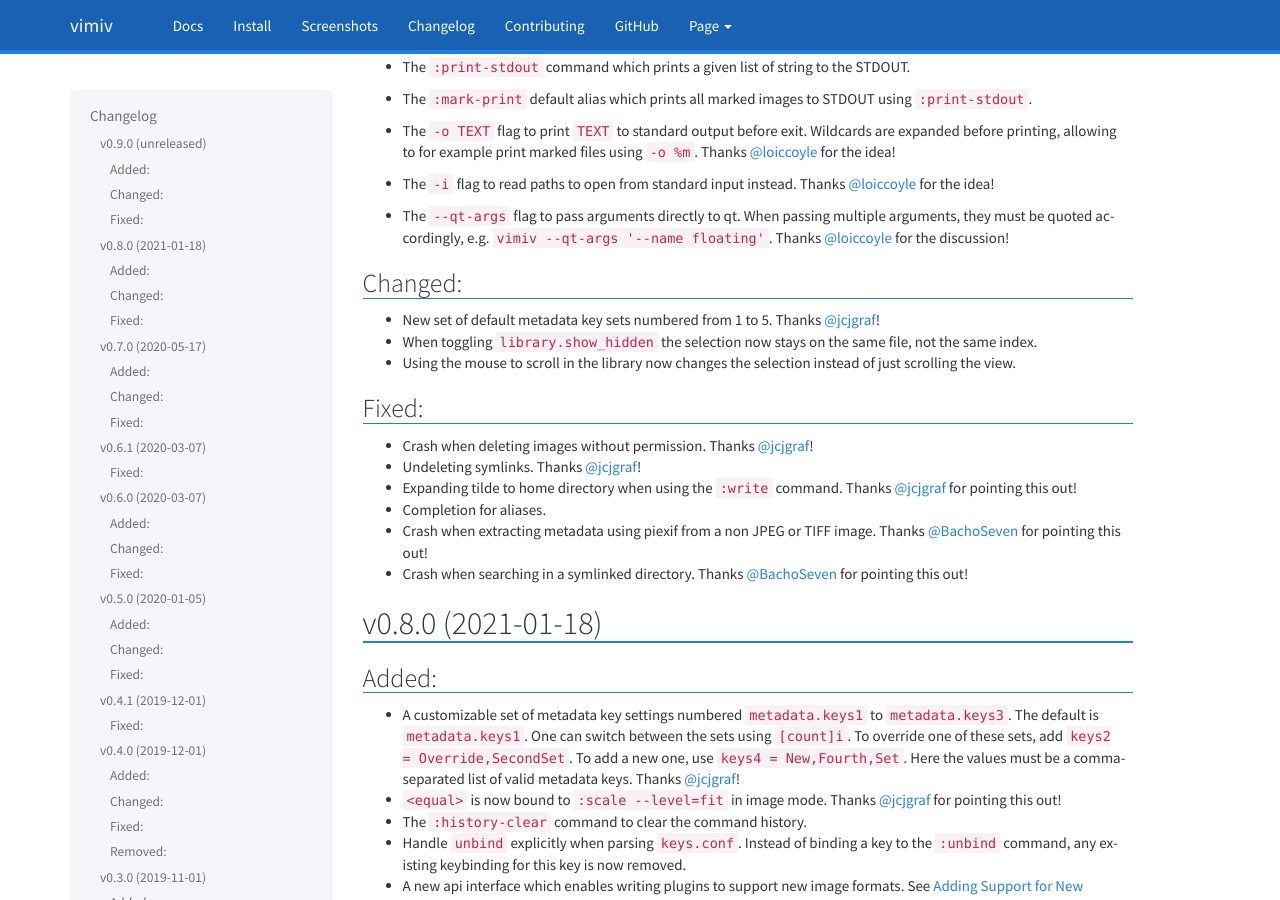
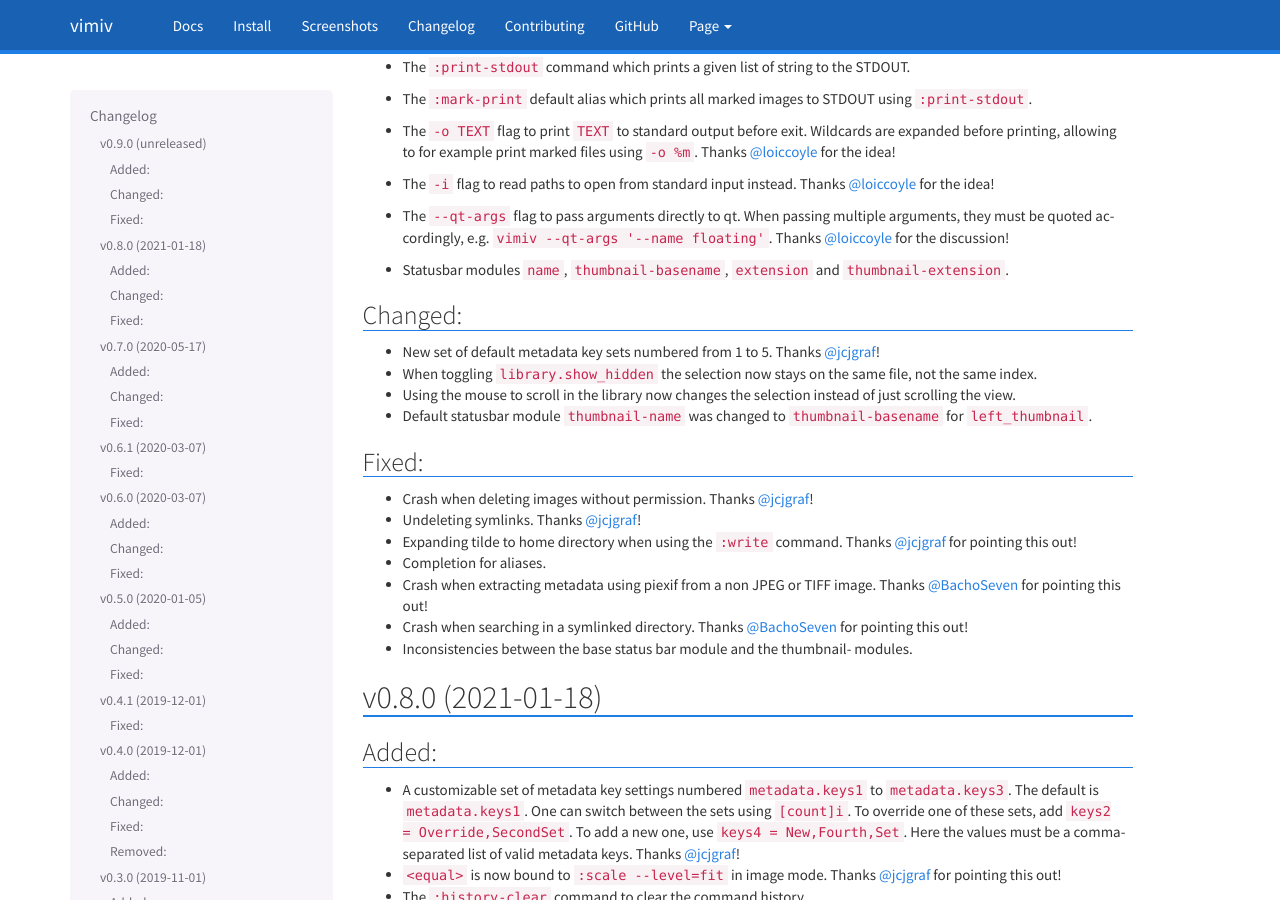
Before and after one commit to karlch/vimiv-qt, a Sphinx documentation site: the page built from docs/changelog.rst, in a window 1280 px wide and 900 px high, scrolled down 965 px. Built offline with Sphinx 7.4.7, drawn with Linux system fonts in a browser that asks for light colours.

Commit message:
UPDATE: changelog to reflect changes to statusbar

```diff
--- a/docs/changelog.rst
+++ b/docs/changelog.rst
@@ -64,6 +64,8 @@
   arguments, they must be quoted accordingly, e.g.
   ``vimiv --qt-args '--name floating'``.
   Thanks `@loiccoyle`_ for the discussion!
+* Statusbar modules ``name``, ``thumbnail-basename``, ``extension`` and
+  ``thumbnail-extension``.
 
 Changed:
 ^^^^^^^^
@@ -73,6 +75,8 @@
   the same index.
 * Using the mouse to scroll in the library now changes the selection instead of just
   scrolling the view.
+* Default statusbar module ``thumbnail-name`` was changed to ``thumbnail-basename`` for
+  ``left_thumbnail``.
 
 Fixed:
 ^^^^^^
@@ -85,6 +89,7 @@
 * Crash when extracting metadata using piexif from a non JPEG or TIFF image. Thanks `@BachoSeven`_ for pointing this out!
 * Crash when searching in a symlinked directory. Thanks `@BachoSeven`_ for pointing this
   out!
+* Inconsistencies between the base status bar module and the thumbnail- modules.
 
 
 v0.8.0 (2021-01-18)
```
